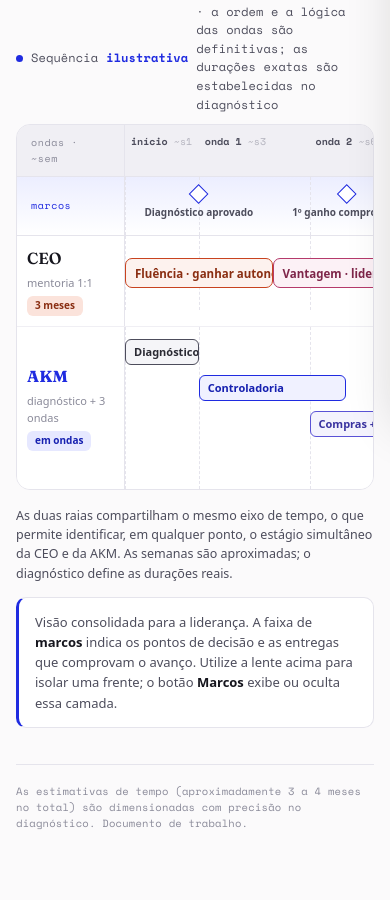
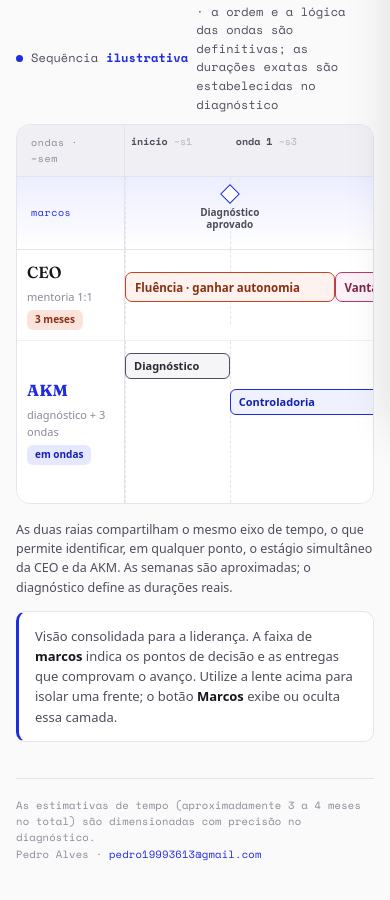
Before and after one commit to pedroalves2608/AKM, a plain HTML site: page index.html in a window 390 px wide. Shown: the part 420-1320 px from the top of the page. Drawn offline with nearby package versions, Linux system fonts and the light colour scheme.

Commit message:
Adjust layout and styles in index.html

```diff
--- a/index.html
+++ b/index.html
@@ -67,12 +67,12 @@
   .g-weeks .wklab { position:absolute; top:9px; font-family:var(--mono); font-size:10px; color:var(--ink-faint); transform:translateX(6px); }
 
   /* milestone band */
-  .g-mrow { display:grid; grid-template-columns:158px 1fr; border-bottom:1px solid var(--line); background:linear-gradient(var(--akm-blue-bg), var(--card)); overflow:hidden; transition:max-height .28s ease, opacity .2s ease; max-height:80px; }
+  .g-mrow { display:grid; grid-template-columns:158px 1fr; border-bottom:1px solid var(--line); background:linear-gradient(var(--akm-blue-bg), var(--card)); overflow:hidden; transition:max-height .28s ease, opacity .2s ease; max-height:96px; }
   .g-mrow.hidden { max-height:0; opacity:0; border-bottom-width:0; }
   .g-mlabel { padding:10px 14px; border-right:1px solid var(--line); display:flex; align-items:center; font-family:var(--mono); font-size:10px; letter-spacing:0.06em; text-transform:lowercase; color:var(--akm-blue); }
-  .g-mtrack { position:relative; height:58px; }
+  .g-mtrack { position:relative; height:72px; }
   .g-mtrack .v { position:absolute; top:0; bottom:0; border-left:1px dashed var(--line); }
-  .g-flag { position:absolute; top:10px; transform:translateX(-50%); display:flex; flex-direction:column; align-items:center; gap:5px; cursor:pointer; background:none; border:0; font:inherit; width:max-content; max-width:130px; }
+  .g-flag { position:absolute; top:10px; transform:translateX(-50%); display:flex; flex-direction:column; align-items:center; gap:5px; cursor:pointer; background:none; border:0; font:inherit; width:96px; max-width:96px; }
   .g-flag .dia2 { width:14px; height:14px; transform:rotate(45deg); border:1.6px solid var(--akm-blue); background:var(--card); transition:transform .14s; }
   .g-flag:hover .dia2 { transform:rotate(45deg) scale(1.18); }
   .g-flag:focus-visible { outline:none; }
@@ -139,7 +139,7 @@
     .mtoggle{ justify-content:space-between; }
     /* Gantt rola na horizontal, preservando largura mínima legível */
     .gantt{ overflow-x:auto; -webkit-overflow-scrolling:touch; }
-    .gantt > *{ min-width:680px; }
+    .gantt > *{ min-width:920px; }
     /* dica visual de que rola */
     .ganttwrap-hint{ display:block; }
     /* gaveta vira tela cheia */
@@ -150,7 +150,7 @@
     .title{ font-size:clamp(30px,8vw,40px); }
   }
   @media (max-width:380px){
-    .gantt > *{ min-width:600px; }
+    .gantt > *{ min-width:880px; }
   }
   @media (prefers-reduced-motion:reduce){ *{ transition:none !important; } }
 </style>
@@ -182,7 +182,7 @@
   <p class="caption" id="caption"></p>
   <div class="intro-note" id="note"></div>
 
-  <div class="foot">As estimativas de tempo (aproximadamente 3 a 4 meses no total) são dimensionadas com precisão no diagnóstico. Documento de trabalho.</div>
+  <div class="foot">As estimativas de tempo (aproximadamente 3 a 4 meses no total) são dimensionadas com precisão no diagnóstico.<br>Pedro Alves · <a href="mailto:pedro19993613@gmail.com" style="color:var(--akm-blue); text-decoration:none;">pedro19993613@gmail.com</a></div>
 </div>
 
 <div class="scrim" id="scrim"></div>
```
